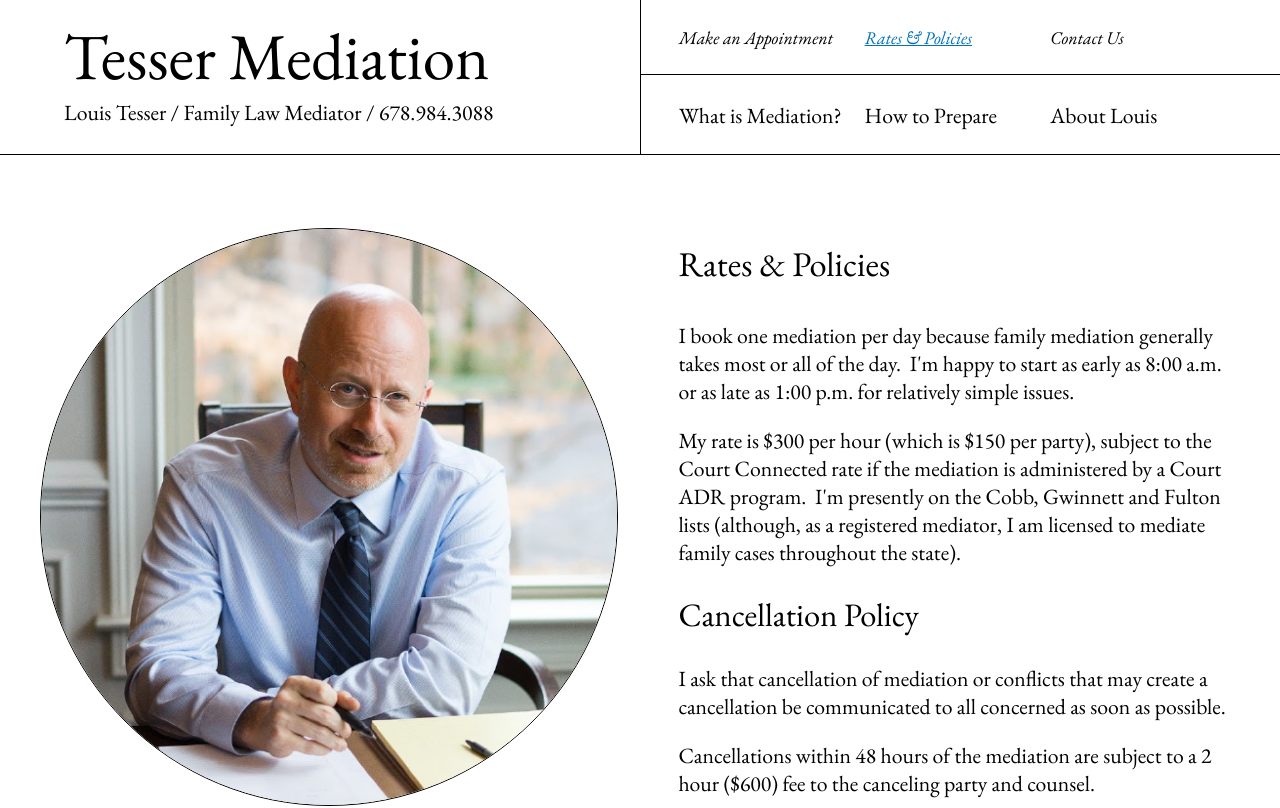
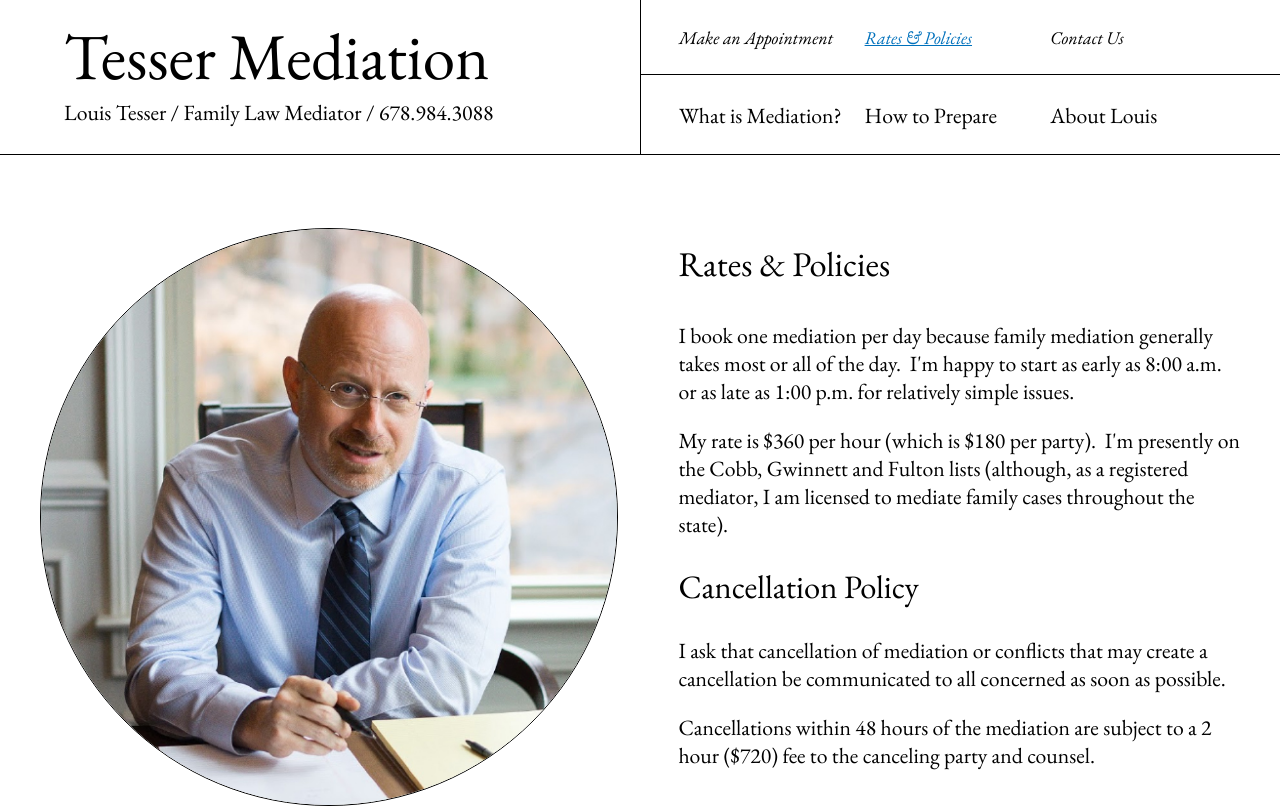
Before and after one commit to tessermediation/tessermediation.github.io, a plain HTML site: page rates-and-policies.html in a window 1280 px wide. Shown: the top 808 px of the page. Drawn offline with nearby package versions, Linux system fonts and the light colour scheme.

Commit message:
Update rates-and-policies.html

```diff
--- a/rates-and-policies.html
+++ b/rates-and-policies.html
@@ -54,11 +54,11 @@
       <article>
         <h1>Rates & Policies</h1>
         <p>I book one mediation per day because family mediation generally takes most or all of the day.  I'm happy to start as early as 8:00 a.m. or as late as 1:00 p.m. for relatively simple issues.</p>
-        <p>My rate is $300 per hour (which is $150 per party), subject to the Court Connected rate if the mediation is administered by a Court ADR program.  I'm presently on the Cobb, Gwinnett and Fulton lists (although, as a registered mediator, I am licensed to mediate family cases throughout the state).</p>
+        <p>My rate is $360 per hour (which is $180 per party).  I'm presently on the Cobb, Gwinnett and Fulton lists (although, as a registered mediator, I am licensed to mediate family cases throughout the state).</p>
 
         <h2>Cancellation Policy</h2>
         <p>I ask that cancellation of mediation or conflicts that may create a cancellation be communicated to all concerned as soon as possible.</p>
-        <p>Cancellations within 48 hours of the mediation are subject to a 2 hour ($600) fee to the canceling party and counsel.</p>
+        <p>Cancellations within 48 hours of the mediation are subject to a 2 hour ($720) fee to the canceling party and counsel.</p>
       </article>
     </section>
 
```
